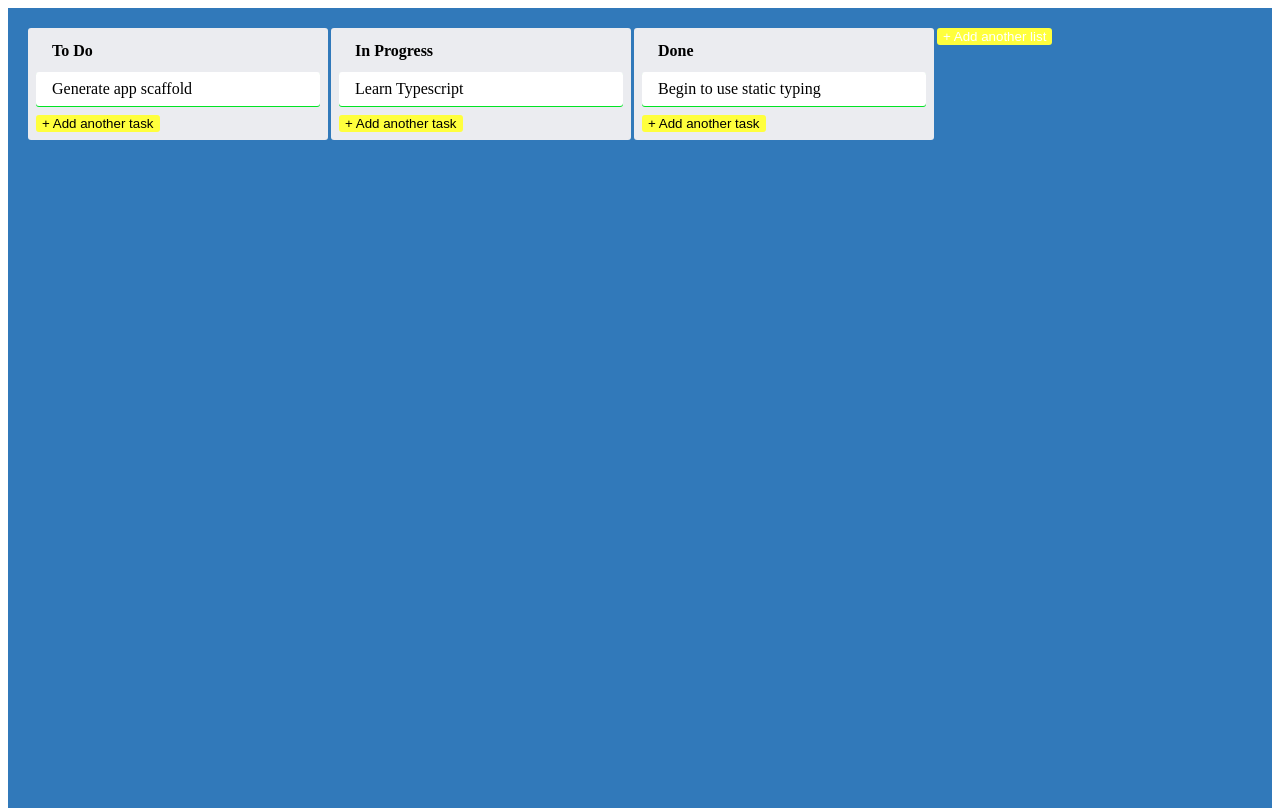
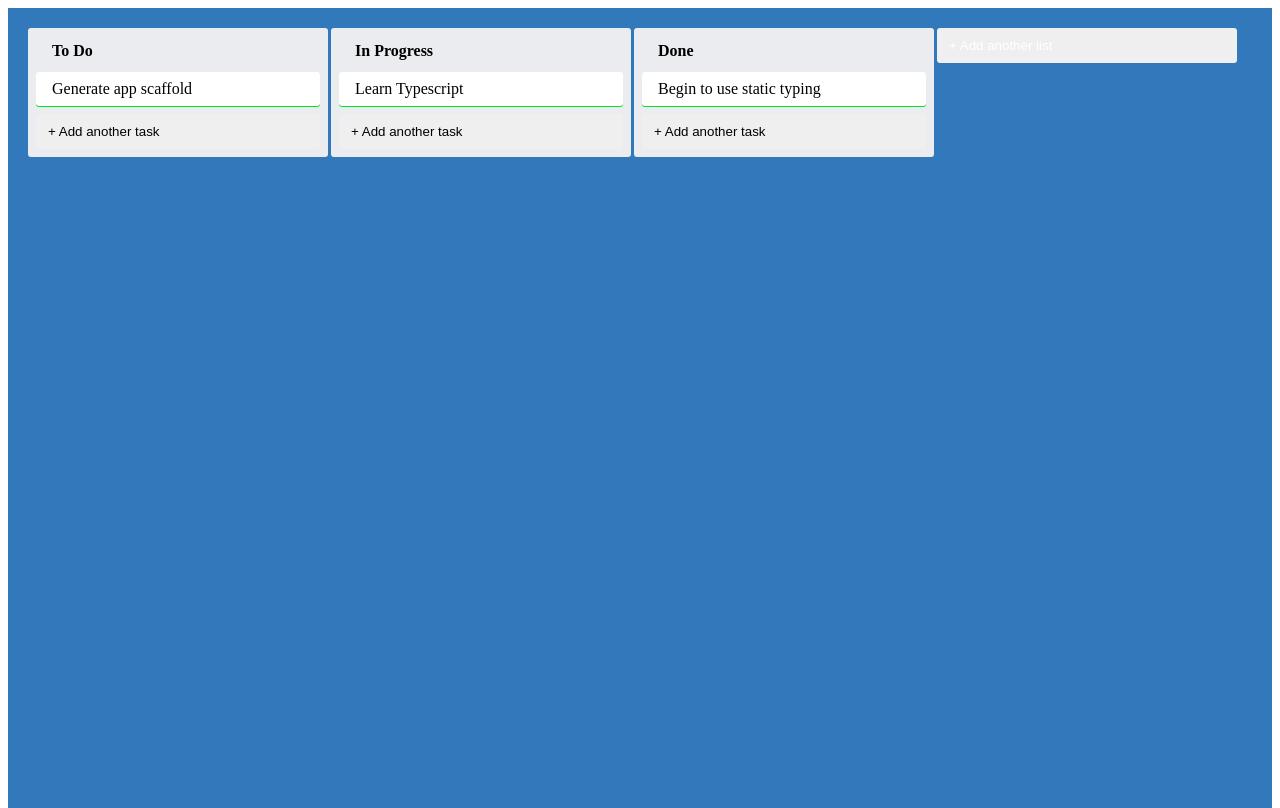
Before and after one commit to alanmrochadeveloper/trello-clone, a React (Create React App) app: page / in a window 1280 px wide. Built offline with nearby package versions, Linux system fonts and the light colour scheme.

Commit message:
style: new styleds components were add

```diff
--- a/src/styles.ts
+++ b/src/styles.ts
@@ -4,11 +4,47 @@ type AddItemButtonProps = {
   dark?: boolean;
 };
 
+export const NewItemFormContainer = styled.div`
+  max-width: 300px;
+  display: flex;
+  flex-direction: column;
+  width: 100%;
+  align-items: flex-start;
+`;
+
+export const NewItemButton = styled.button`
+  background-color: #5cac44;
+  border-radius: 3px;
+  border: none;
+  box-shadow: none;
+  color: #fff;
+  padding: 6px 12px;
+  text-align: center;
+`;
+
+export const NewItemInput = styled.input`
+  border-radius: 3px;
+  border: none;
+  box-shadow: #091e42 0px 1px 0px 0px;
+  margin-bottom: 0.5rem;
+  padding: 0.5rem 1rem;
+  width: 100%;
+`;
+
 export const AddItemButton = styled.button<AddItemButtonProps>`
-  background-color: #ffff3d;
+  background-color: #ffffd;
   border-radius: 3px;
   border: none;
   color: ${(props) => (props.dark ? "#000" : "#fff")};
+  cursor: pointer;
+  max-width: 300px;
+  padding: 10px 12px;
+  text-align: left;
+  transition: background 85ms ease-in;
+  width: 100%;
+  &:hover {
+    background-color: #ffff52;
+  }
 `;
 
 export const AppContainer = styled.div`
```
